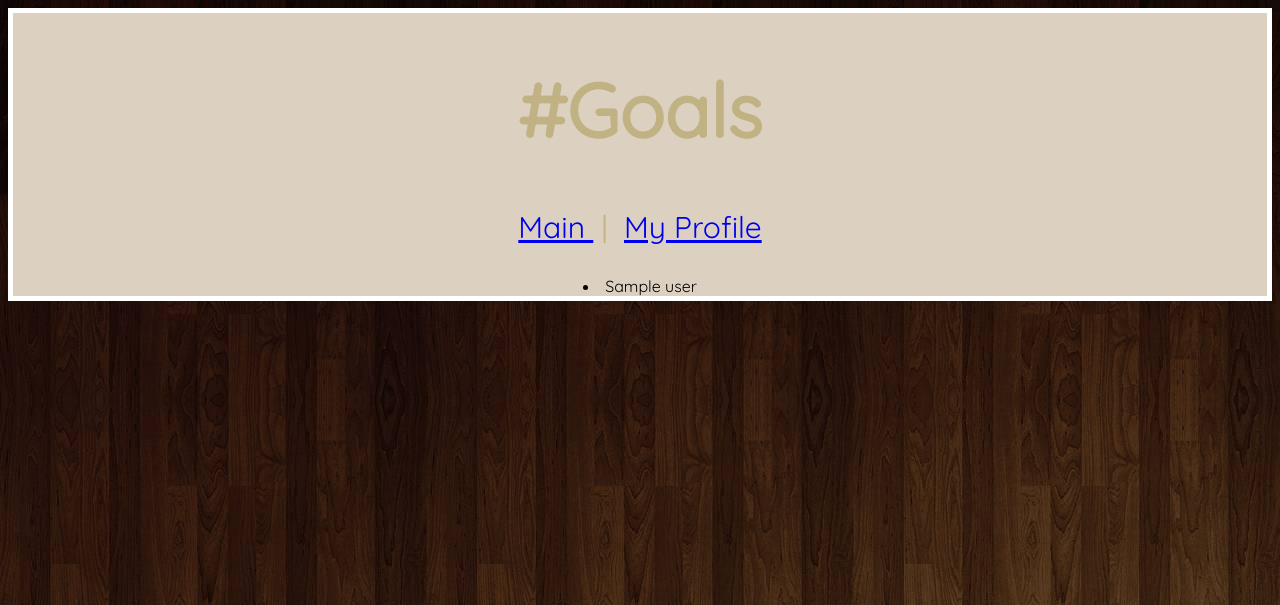
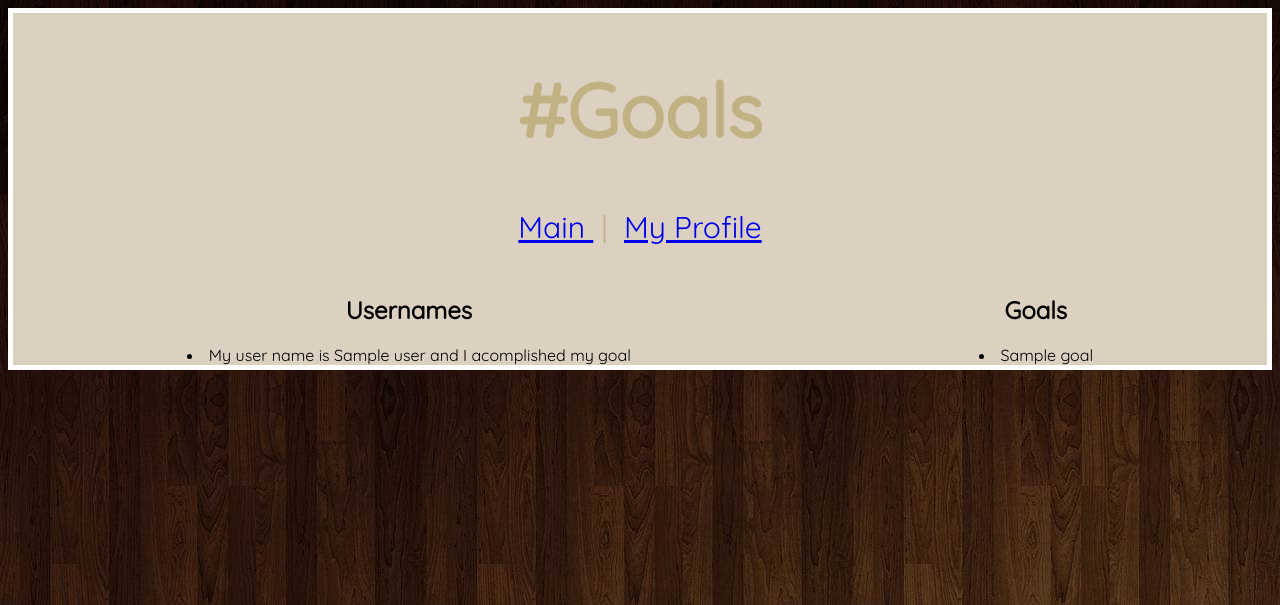
Before and after one commit to Georgeg10499/-goals, a Python web app: template templates/feed.html in a window 1280 px wide. Shown: the top 605 px of the page. Run offline with Jinja, Linux system fonts and the light colour scheme; the template is opened without the code that fills it: most values are stand-ins (such as "Sample title", 1, 10 or a date in 2020); some libraries are stand-ins or nearby versions.

Commit message:
something in feed more

```diff
--- a/static_files/feedpage.css
+++ b/static_files/feedpage.css
@@ -23,3 +23,10 @@
 body {
   background-image: url("photos/wood.jpg");
 }
+
+.anotherBlock{
+    display: flex;
+    flex-direction: row;
+    justify-content: space-around;
+
+}
--- a/templates/feed.html
+++ b/templates/feed.html
@@ -19,13 +19,23 @@
         &nbsp;|&nbsp;
         <a href= "create_profile"> My Profile </a>
       </div>
-
-      <div>
-        {% for user in usernames %}
-          <li>
-            {{ user.name }}
-          </li>
-        {% endfor %}
+      <div class = "anotherBlock">
+        <div>
+          <h2>Usernames</h2>
+          {% for user in usernames %}
+            <li>
+              My user name is {{ user.name }} and I acomplished my goal
+            </li>
+          {% endfor %}
+        </div>
+        <div>
+          <h2>Goals</h2>
+          {% for task in tasks %}
+            <li>
+              {{ task.goal }}
+            </li>
+          {% endfor %}
+        </div>
       </div>
     </div>
   </body>
--- a/templates/profile.html
+++ b/templates/profile.html
@@ -48,7 +48,7 @@
       <p> {{quote}}  </p>
       <h3> Friends </h3>
       <ul>
-        <li>  </li>
+        <li> Ryan </li>
         <li> Brenna </li>
         <li> Nick </li>
         <li> Jacob </li>
```
Also changed, not shown: goalsDatabase.py (+7 -0 lines), main.py (+6 -2 lines).
